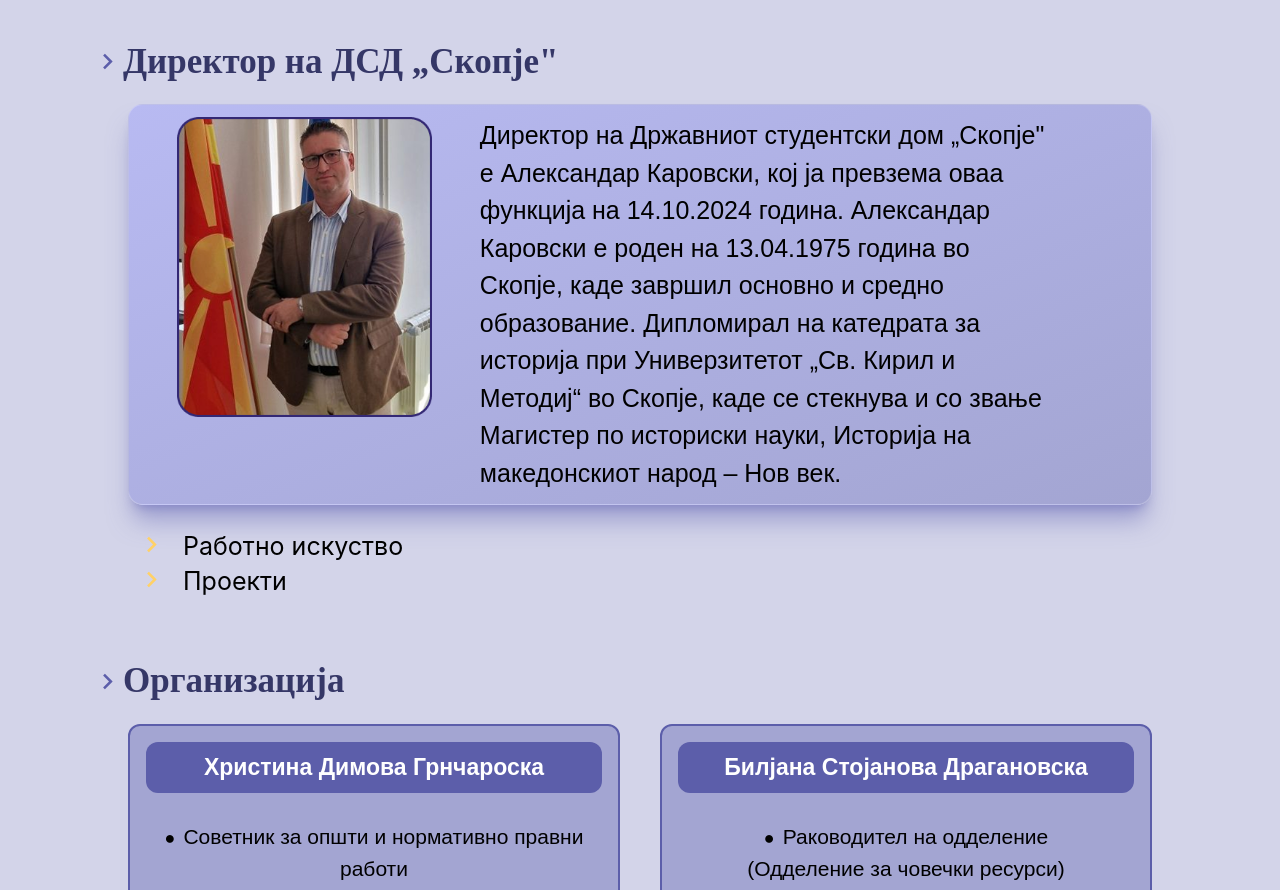
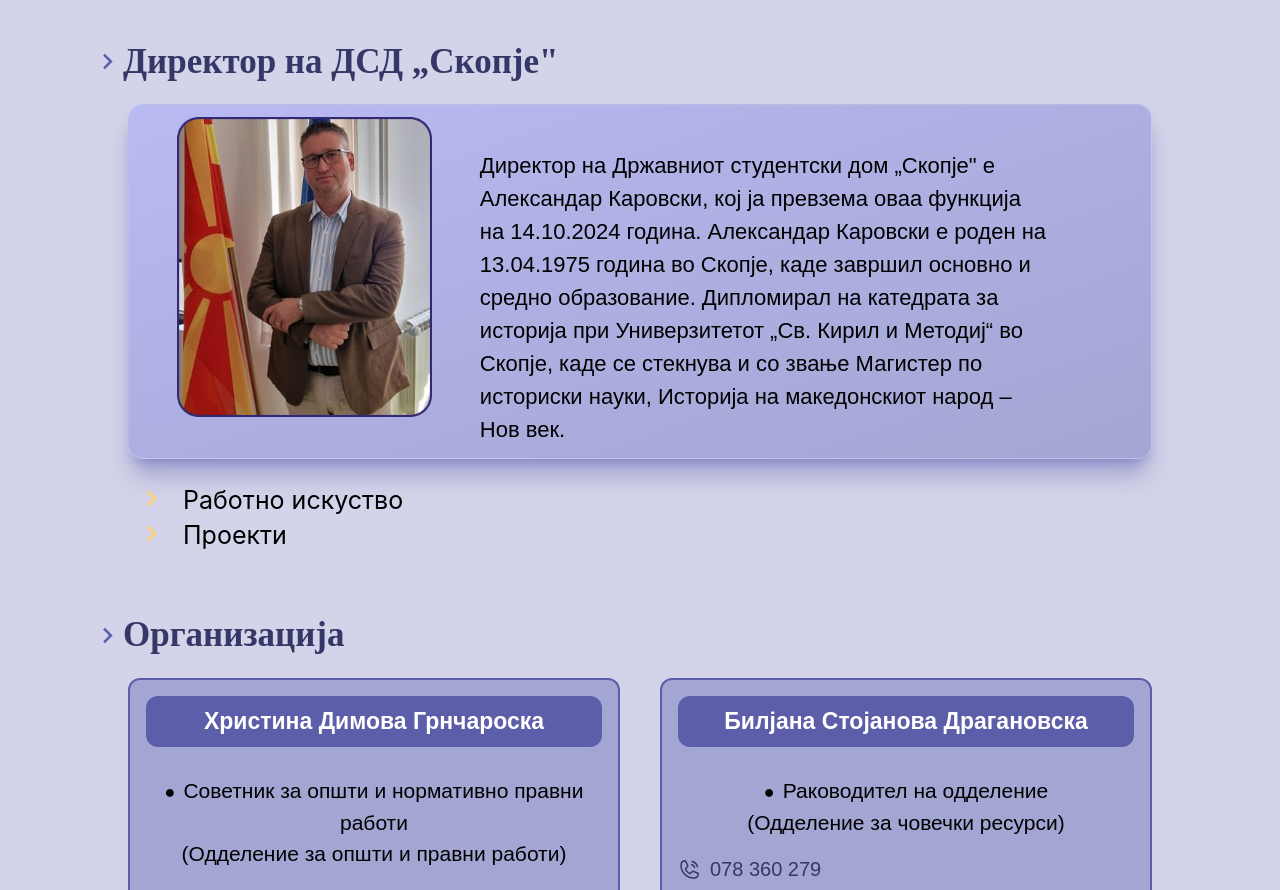
Before and after one commit to andrejstanoev/dsd_project, a React (Vite) app: page /zanas in a window 1280 px wide. Shown: the part 1532-2422 px from the top of the page. Built offline with nearby package versions, Linux system fonts and the light colour scheme.

Commit message:
Formmated text- Direktor section

```diff
--- a/src/components/AboutUsMain.jsx
+++ b/src/components/AboutUsMain.jsx
@@ -193,7 +193,7 @@ export default function AboutUsMain() {
                         <img src="src/images/direktor_slika%201.png" className="w-full max-w-[350px] h-[300px]"
                              alt="Директор"/>
                     </div>
-                    <div className="text-15px lg:text-[20px] xl:text-[25px] px-4 lg:px-6  w-2/3 ">
+                    <div className="text-10px lg:text-[20px]  xl:text-[22px] pt-6 lg:pt-8 px-4 lg:px-6  lg:w-2/3 ">
                         {t("tekstsZaDirektorot")}
                     </div>
                 </div>
```
